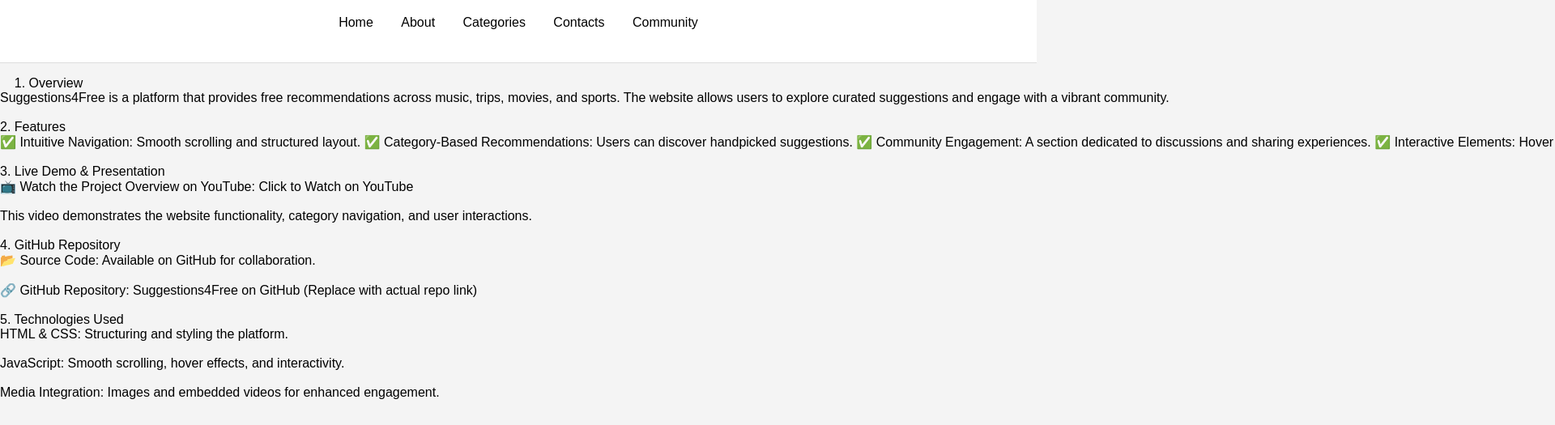
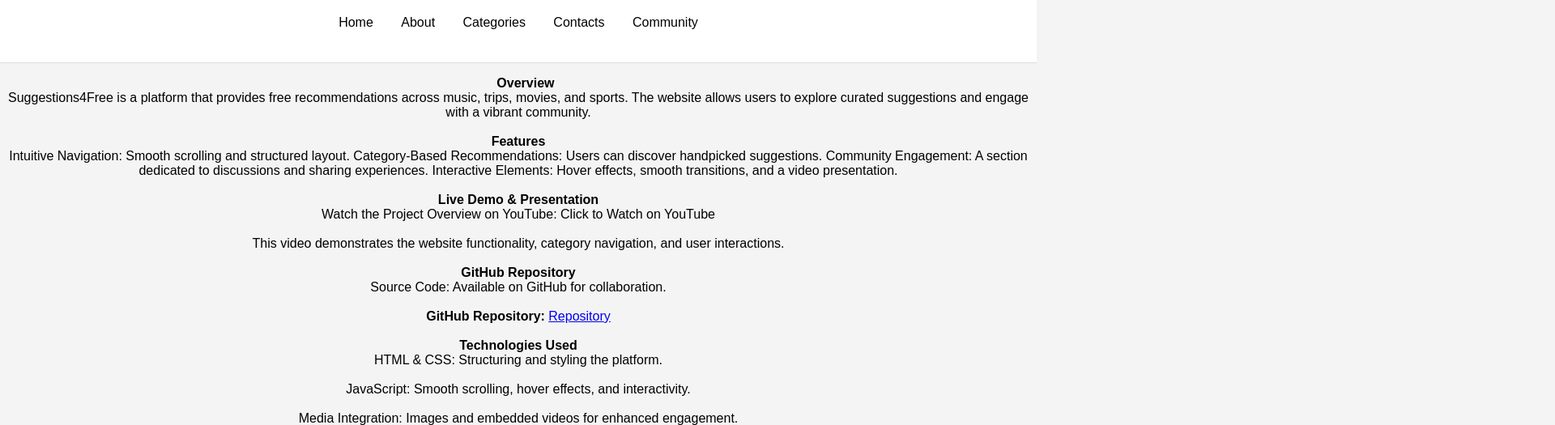
Before and after one commit to Adonis-va/Suggestions4Free2, a plain HTML site: page projectdoc.html in a window 1280 px wide. Shown: the part 81-606 px from the top of the page at 81% size, 1920 px wide, since content can reach past the window. Drawn offline with Linux system fonts and the light colour scheme.

Commit message:
Add files via upload

```diff
--- a/projectdoc.html
+++ b/projectdoc.html
@@ -18,23 +18,23 @@
         </div>
     </div>
    <pre>
-    1. Overview
+    <strong>Overview</strong>
 Suggestions4Free is a platform that provides free recommendations across music, trips, movies, and sports. The website allows users to explore curated suggestions and engage with a vibrant community.
 
-2. Features
-✅ Intuitive Navigation: Smooth scrolling and structured layout. ✅ Category-Based Recommendations: Users can discover handpicked suggestions. ✅ Community Engagement: A section dedicated to discussions and sharing experiences. ✅ Interactive Elements: Hover effects, smooth transitions, and a video presentation.
+<strong>Features</strong>
+Intuitive Navigation: Smooth scrolling and structured layout. Category-Based Recommendations: Users can discover handpicked suggestions. Community Engagement: A section dedicated to discussions and sharing experiences. Interactive Elements: Hover effects, smooth transitions, and a video presentation.
 
-3. Live Demo & Presentation
-📺 Watch the Project Overview on YouTube: Click to Watch on YouTube
+<strong>Live Demo & Presentation</strong>
+Watch the Project Overview on YouTube: Click to Watch on YouTube
 
 This video demonstrates the website functionality, category navigation, and user interactions.
 
-4. GitHub Repository
-📂 Source Code: Available on GitHub for collaboration.
+<strong>GitHub Repository</strong>
+Source Code: Available on GitHub for collaboration.
 
-🔗 GitHub Repository: Suggestions4Free on GitHub (Replace with actual repo link)
+<strong>GitHub Repository:</strong> <a href="https://adonis-va.github.io/Suggestions4Free2/">Repository</a>
 
-5. Technologies Used
+<strong>Technologies Used</strong>
 HTML & CSS: Structuring and styling the platform.
 
 JavaScript: Smooth scrolling, hover effects, and interactivity.
--- a/style.css
+++ b/style.css
@@ -131,6 +131,10 @@
     margin-top: 30px;
 }
 pre {
-
     font-family: Arial, Helvetica, sans-serif;
+    white-space: pre-wrap;
+    word-wrap: break-word;
+    overflow: auto;
+    max-width: 100%;
+    text-align: center;
 }
```
